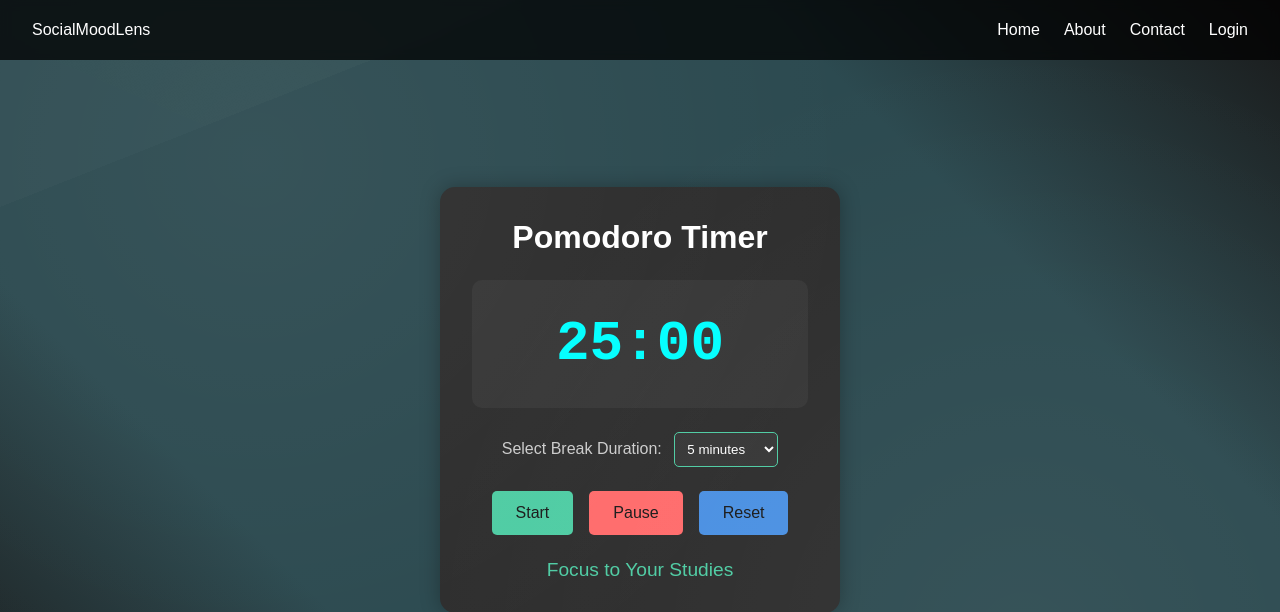
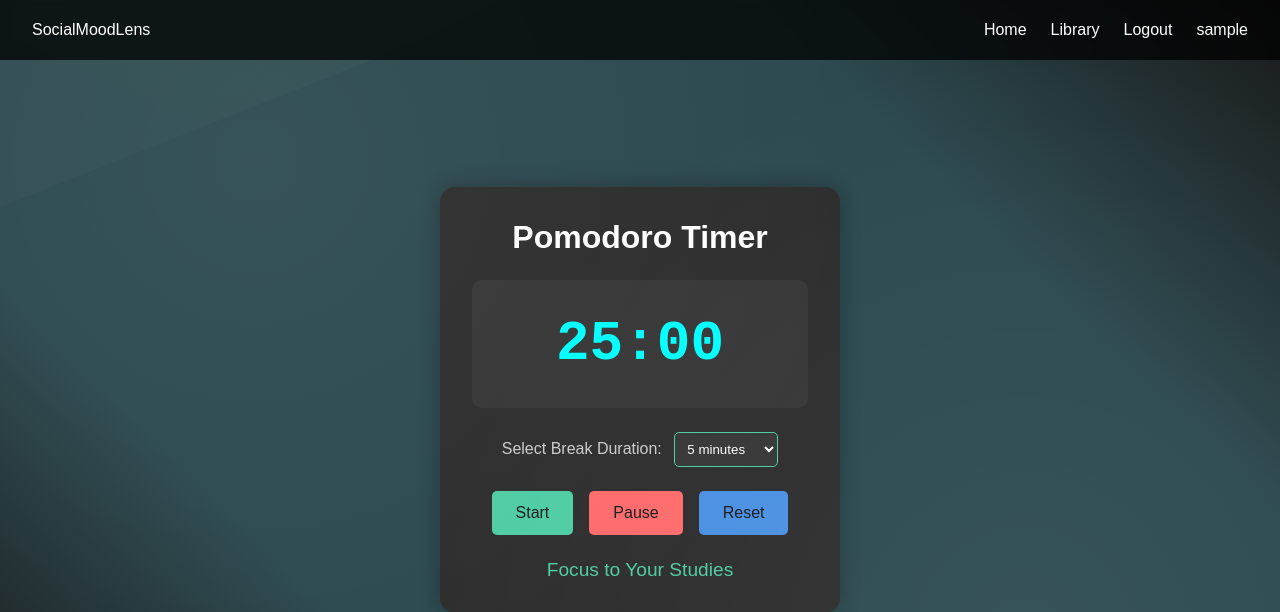
Before and after one commit to pasindu-piyumal/MoodLens, a PHP site: page /pomodoro.php in a window 1280 px wide. Shown: the top 612 px of the page. Run offline with PHP 8.4, Linux system fonts and the light colour scheme; the visitor is signed in with stand-in values (Sample User, id 1); some libraries are stand-ins or nearby versions.

Commit message:
edit navigation bars

```diff
--- a/analyzer.php
+++ b/analyzer.php
@@ -23,8 +23,7 @@
         </div>
         <ul id="nav-menu" class="nav-menu">
             <li><a href="home.php">Home</a></li>
-            <li><a href="#">About</a></li>
-            <li><a href="#">Contact</a></li>
+            <li><a href="library.php">Library</a></li>
             <?php
             if (isset($_SESSION["username"])) {
                 echo '<li><a href="includes/logout.inc.php">Logout</a></li>';
--- a/pomodoro.php
+++ b/pomodoro.php
@@ -1,4 +1,6 @@
-<?php?>
+<?php
+    session_start();
+?>
 
 <!DOCTYPE html>
 <html lang="en">
@@ -21,14 +23,13 @@
         </div>
         <ul id="nav-menu" class="nav-menu">
             <li><a href="home.php">Home</a></li>
-            <li><a href="#">About</a></li>
-            <li><a href="#">Contact</a></li>
+            <li><a href="library.php">Library</a></li>
             <?php
             if (isset($_SESSION["username"])) {
                 echo '<li><a href="includes/logout.inc.php">Logout</a></li>';
                 echo '<li><span class="user"><a href=""><a href="profile.php">' . htmlspecialchars($_SESSION["username"]) . '</a> </span></li>';
             } else {
-                echo '<li><a href="login.php">Login</a></li>';  // Show login link if user is not logged in
+                echo '<li><a href="login.php">Login</a></li>';
             }
             ?>
         </ul>
```
